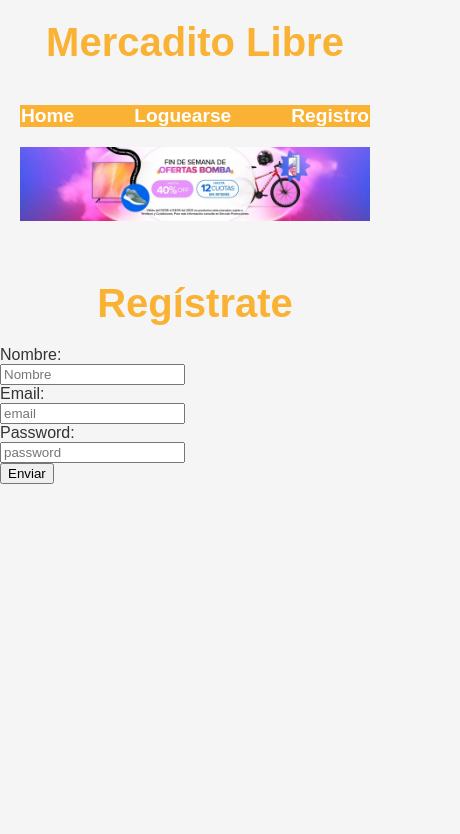
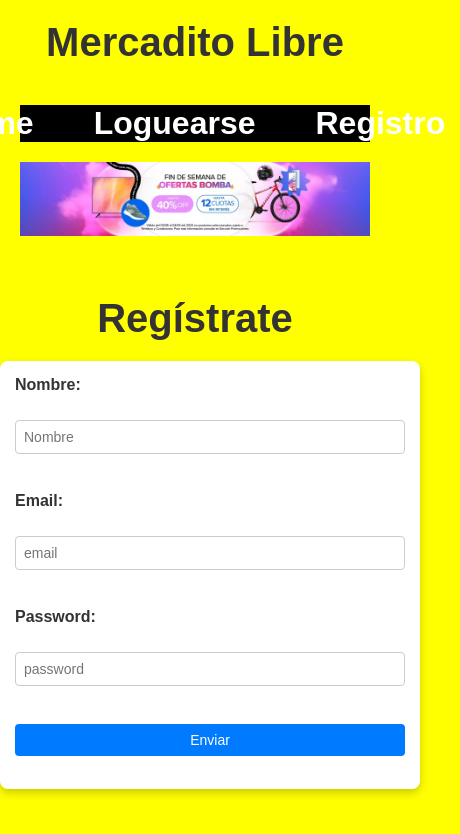
Before and after one commit to NISCALOOK/Proyecto-mercado-libre, a React (Create React App) app: page /Registro in a window 390 px wide. Shown: the top 834 px of the page, 460 px wide, since content can reach past the window. Built offline with nearby package versions, Linux system fonts and the light colour scheme.

Commit message:
Avanzando con el proyecto

```diff
--- a/src/App.css
+++ b/src/App.css
@@ -2,13 +2,13 @@
 body {
   margin: 0;
   font-family: 'Arial', sans-serif;
-  background-color: #f5f5f5;
+  background-color: yellow;
   color: #333;
 }
 
 h1 {
   text-align: center;
-  color: #f9b233; /* Color del logo de Mercadolibre */
+  color: black; /* Color del logo de Mercadolibre */
   font-size: 2.5rem;
   margin: 20px 0;
 }
@@ -19,33 +19,7 @@ h1 {
   padding: 20px;
 }
 
-/* Estilo para la navegación */
-nav ul {
-  list-style-type: none;
-  padding: 0;
-  margin: 0;
-  display: flex;
-  justify-content: center;
-  background-color: #f9b233; /* Color característico de Mercadolibre */
-}
 
-nav ul li {
-  margin: 0 15px;
-}
-
-nav ul li a {
-  text-decoration: none;
-  color: white;
-  font-size: 1.2rem;
-  font-weight: bold;
-  padding: 10px 15px;
-  transition: background-color 0.3s ease;
-}
-
-nav ul li a:hover {
-  background-color: #ffd166; /* Un tono más claro para hover */
-  border-radius: 5px;
-}
 
 /* Estilo de la imagen */
 .AppLogo {
--- a/src/componentes/BarraNav.css
+++ b/src/componentes/BarraNav.css
@@ -4,7 +4,7 @@ nav ul {
     margin: 0;
     display: flex;
     justify-content: center;
-    background-color: #f9b233; /* Color característico de Mercadolibre */
+    background-color: black; /* Color característico de Mercadolibre */
 }
 
 nav ul li {
@@ -14,13 +14,13 @@ nav ul li {
 nav ul li a {
     text-decoration: none;
     color: white;
-    font-size: 1.2rem;
+    font-size: 2rem;
     font-weight: bold;
     padding: 10px 15px;
     transition: background-color 0.3s ease;
 }
 
 nav ul li a:hover {
-    background-color: #ffd166; /* Un tono más claro para hover */
+    color: aqua; /* Un tono más claro para hover */
     border-radius: 5px;
 }
--- /dev/null
+++ b/src/componentes/Producto.css
@@ -0,0 +1,91 @@
+/* Producto.css */
+
+.contenedorProducto {
+    display: inline-block;
+    align-items: center;
+    border: 1px solid #ddd;
+    border-radius: 8px;
+    padding: 16px;
+    margin: 16px;
+    box-shadow: 0 4px 8px rgba(0, 0, 0, 0.1);
+    transition: box-shadow 0.3s ease;
+    background-color: #fff;
+    flex-direction: row;
+}
+
+.contenedorProducto:hover {
+    box-shadow: 0 6px 12px rgba(0, 0, 0, 0.15);
+}
+
+.contenedorProducto img {
+    width: 80px;
+    height: auto;
+    border-radius: 8px;
+    margin-right: 16px;
+}
+
+.contenedotNombrePrecio {
+    display: flex;
+    flex-direction: column;
+}
+
+.contenedotNombrePrecio h2 {
+    font-size: 18px;
+    color: #333;
+    margin: 0 0 8px;
+}
+
+.contenedotNombrePrecio h3 {
+    font-size: 16px;
+    color: #777;
+    margin: 4px 0;
+}
+
+.contenedotNombrePrecio h3:nth-child(2) {
+    color: #000;
+    font-weight: bold;
+}
+
+/* Responsivo para pantallas medianas */
+@media (max-width: 768px) {
+    .contenedorProducto {
+        flex-direction: column;
+        align-items: flex-start;
+    }
+
+    .contenedorProducto img {
+        width: 100%;
+        max-width: 120px;
+        margin: 0 0 16px 0;
+    }
+
+    .contenedotNombrePrecio h2 {
+        font-size: 16px;
+    }
+
+    .contenedotNombrePrecio h3 {
+        font-size: 14px;
+    }
+}
+
+/* Responsivo para pantallas pequeñas */
+@media (max-width: 480px) {
+    .contenedorProducto {
+        padding: 12px;
+        margin: 12px;
+    }
+
+    .contenedorProducto img {
+        width: 100%;
+        max-width: 100px;
+        margin: 0 0 12px 0;
+    }
+
+    .contenedotNombrePrecio h2 {
+        font-size: 14px;
+    }
+
+    .contenedotNombrePrecio h3 {
+        font-size: 12px;
+    }
+}
--- a/src/componentes/Producto.jsx
+++ b/src/componentes/Producto.jsx
@@ -1,10 +1,34 @@
-import React from "react";
+import React, { useState } from "react";
+import './Producto.css'
 
 
-function Producto(props){
+function Producto({id, imagen, nombre, precio}){
+
+
+    const [comprar, setComprar] = useState("");
+
+
+    const handleComprar = (e) => {
+        setComprar("Comprado!!")
+    }
 
     return(
-        <div><h1>Soy un {props.nombre}</h1></div>
+        <div className="contenedorProducto">
+
+            <img src={imagen} alt="Imagen telefono" />
+
+            <div className="contenedotNombrePrecio">
+                <h2>{nombre}</h2>
+                <h3>COP${precio}</h3>
+                <h3>{id}</h3>
+            </div>
+
+            <div>{comprar}</div>
+            <button onClick={handleComprar}> Comprar</button>
+
+            <br />
+
+        </div>
     )
 }
 
--- a/src/componentes/Productos.jsx
+++ b/src/componentes/Productos.jsx
@@ -33,7 +33,7 @@ function Productos() {
   } else {
     return (
       <>
-        {productos.map((producto) =>
+        {productos.slice(0,10).map((producto) =>
           <Producto
             id={producto.id}
             imagen={producto.thumbnail}
--- /dev/null
+++ b/src/paginas/Loguearse.css
@@ -0,0 +1,79 @@
+h1 {
+    text-align: center;
+    color: #333;
+}
+
+.registro {
+    max-width: 400px;
+    width: 100%;
+    background-color: #fff;
+    padding: 1em;
+    box-shadow: 0 4px 8px rgba(0, 0, 0, 0.2);
+    border-radius: 8px;
+    margin: ;
+}
+
+.registro form {
+    display: flex;
+    flex-direction: column;
+}
+
+.registro label {
+    font-weight: bold;
+    margin-bottom: 8px;
+    color: #333;
+}
+
+.registro input[type="text"],
+.registro input[type="email"],
+.registro input[type="password"] {
+    padding: 10px;
+    margin-bottom: 20px;
+    border: 1px solid #ccc;
+    border-radius: 4px;
+    font-size: 16px;
+    width: 100%;
+    box-sizing: border-box;
+    transition: border-color 0.3s;
+}
+
+.registro input[type="text"]:focus,
+.registro input[type="email"]:focus,
+.registro input[type="password"]:focus {
+    border-color: #007bff;
+    outline: none;
+}
+
+.registro button {
+    background-color: #007bff;
+    color: #fff;
+    padding: 10px;
+    border: none;
+    border-radius: 4px;
+    font-size: 16px;
+    cursor: pointer;
+    transition: background-color 0.3s;
+}
+
+.registro button:hover {
+    background-color: #0056b3;
+}
+
+/* Estilos responsivos */
+@media (max-width: 480px) {
+    .registro {
+        padding: 15px;
+    }
+
+    .registro input[type="text"],
+    .registro input[type="email"],
+    .registro input[type="password"] {
+        padding: 8px;
+        font-size: 14px;
+    }
+
+    .registro button {
+        padding: 8px;
+        font-size: 14px;
+    }
+}
--- a/src/paginas/Loguearse.jsx
+++ b/src/paginas/Loguearse.jsx
@@ -1,4 +1,5 @@
 import React from "react";
+import './Loguearse.css'
 
 
 function Loguearse() {
--- /dev/null
+++ b/src/paginas/Registro.css
@@ -0,0 +1,82 @@
+/* Formulario.css */
+
+
+h1 {
+    text-align: center;
+    color: #333;
+}
+
+.registro {
+    max-width: 400px;
+    width: 100%;
+    background-color: #fff;
+    padding: 1em;
+    box-shadow: 0 4px 8px rgba(0, 0, 0, 0.2);
+    border-radius: 8px;
+    margin: 0 auto;
+}
+
+.registro form {
+    display: flex;
+    flex-direction: column;
+}
+
+.registro label {
+    font-weight: bold;
+    margin-bottom: 8px;
+    color: #333;
+}
+
+.registro input[type="text"],
+.registro input[type="email"],
+.registro input[type="password"] {
+    padding: 10px;
+    margin-bottom: 20px;
+    border: 1px solid #ccc;
+    border-radius: 4px;
+    font-size: 16px;
+    width: 100%;
+    box-sizing: border-box;
+    transition: border-color 0.3s;
+}
+
+.registro input[type="text"]:focus,
+.registro input[type="email"]:focus,
+.registro input[type="password"]:focus {
+    border-color: #007bff;
+    outline: none;
+}
+
+.registro button {
+    background-color: #007bff;
+    color: #fff;
+    padding: 10px;
+    border: none;
+    border-radius: 4px;
+    font-size: 16px;
+    cursor: pointer;
+    transition: background-color 0.3s;
+}
+
+.registro button:hover {
+    background-color: #0056b3;
+}
+
+/* Estilos responsivos */
+@media (max-width: 480px) {
+    .registro {
+        padding: 15px;
+    }
+
+    .registro input[type="text"],
+    .registro input[type="email"],
+    .registro input[type="password"] {
+        padding: 8px;
+        font-size: 14px;
+    }
+
+    .registro button {
+        padding: 8px;
+        font-size: 14px;
+    }
+}
--- a/src/paginas/Registro.jsx
+++ b/src/paginas/Registro.jsx
@@ -1,4 +1,5 @@
 import React from "react";
+import './Registro.css'
 
 function Registro() {
 
```
